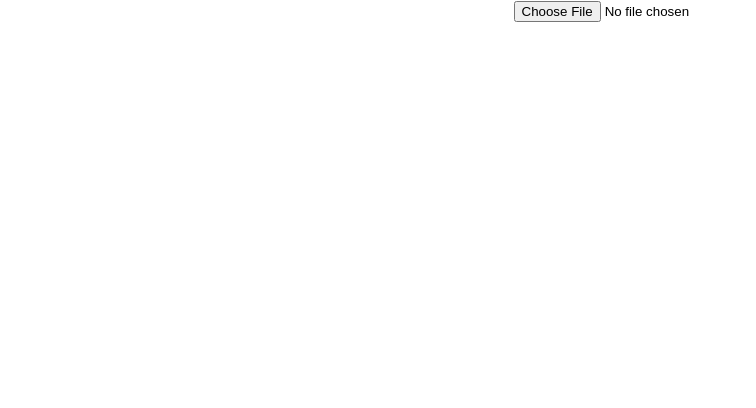
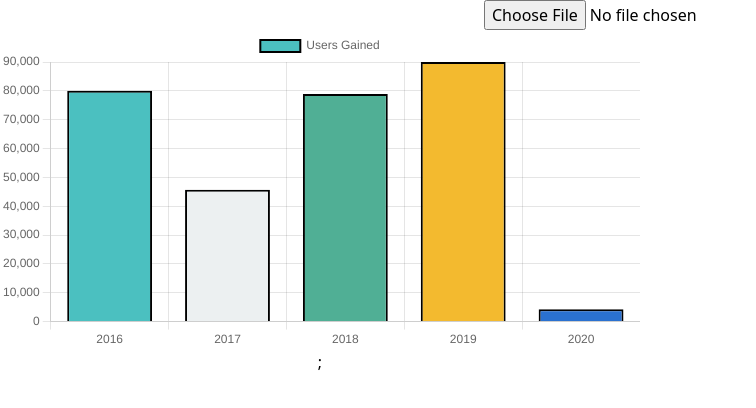
Before and after one commit to Cation-Coder6/Corridor-Hackathon, a React (Create React App) app in the folder hackathon-corridor/: page / in a window 1280 px wide. Shown: the top 408 px of the page, without its empty margins (0-756 px from the left). Built offline with nearby package versions, Linux system fonts and the light colour scheme.

Commit message:
bar graph implemented

```diff
--- a/hackathon-corridor/package.json
+++ b/hackathon-corridor/package.json
@@ -6,9 +6,11 @@
     "@testing-library/jest-dom": "^5.16.5",
     "@testing-library/react": "^13.4.0",
     "@testing-library/user-event": "^13.5.0",
+    "chart.js": "^4.2.1",
     "ml-confusion-matrix": "^2.0.0",
     "papaparse": "^5.4.1",
     "react": "^18.2.0",
+    "react-chartjs-2": "^5.2.0",
     "react-dom": "^18.2.0",
     "react-scripts": "5.0.1",
     "web-vitals": "^2.1.4"
@@ -36,5 +38,8 @@
       "last 1 firefox version",
       "last 1 safari version"
     ]
+  },
+  "devDependencies": {
+    "tailwindcss": "^3.2.7"
   }
 }
--- a/hackathon-corridor/src/App.js
+++ b/hackathon-corridor/src/App.js
@@ -1,10 +1,12 @@
 import './App.css';
 import CsvToJson from './components/CsvToJson';
+import Graphs from './components/Graphs/Graphs';
 
 function App() {
   return (
     <div className="App">
       <CsvToJson />
+      <Graphs />
     </div>
   );
 }
--- /dev/null
+++ b/hackathon-corridor/src/components/Graphs/Data.js
@@ -0,0 +1,32 @@
+export default [
+    {
+      id: 1,
+      year: 2016,
+      userGain: 80000,
+      userLost: 823
+    },
+    {
+      id: 2,
+      year: 2017,
+      userGain: 45677,
+      userLost: 345
+    },
+    {
+      id: 3,
+      year: 2018,
+      userGain: 78888,
+      userLost: 555
+    },
+    {
+      id: 4,
+      year: 2019,
+      userGain: 90000,
+      userLost: 4555
+    },
+    {
+      id: 5,
+      year: 2020,
+      userGain: 4300,
+      userLost: 234
+    }
+  ];
--- /dev/null
+++ b/hackathon-corridor/src/components/Graphs/Graphs.js
@@ -0,0 +1,31 @@
+import { useState } from "react";
+import Histogram from "./Histogram";
+import  UserData  from "./Data";
+
+function Graphs() {
+    const [userData, setUserData] = useState({
+        labels: UserData.map((data) => data.year),
+        datasets: [
+          {
+            label: "Users Gained",
+            data: UserData.map((data) => data.userGain),
+            backgroundColor: [
+              "rgba(75,192,192,1)",
+              "#ecf0f1",
+              "#50AF95",
+              "#f3ba2f",
+              "#2a71d0",
+            ],
+            borderColor: "black",
+            borderWidth: 2,
+          },
+        ],
+      });
+  return (
+    <div>
+        <Histogram chartData={userData}/>
+    </div>
+  )
+}
+
+export default Graphs
--- /dev/null
+++ b/hackathon-corridor/src/components/Graphs/Histogram.js
@@ -0,0 +1,13 @@
+import React from 'react'
+import { Bar } from "react-chartjs-2";
+import { Chart as ChartJS } from "chart.js/auto";
+
+function Histogram({ chartData }) {
+  return (
+    <div className='w-1/2'>
+      <Bar data={chartData} />;
+    </div>
+  )
+}
+
+export default Histogram
--- a/hackathon-corridor/src/index.css
+++ b/hackathon-corridor/src/index.css
@@ -1,13 +1,3 @@
-body {
-  margin: 0;
-  font-family: -apple-system, BlinkMacSystemFont, 'Segoe UI', 'Roboto', 'Oxygen',
-    'Ubuntu', 'Cantarell', 'Fira Sans', 'Droid Sans', 'Helvetica Neue',
-    sans-serif;
-  -webkit-font-smoothing: antialiased;
-  -moz-osx-font-smoothing: grayscale;
-}
-
-code {
-  font-family: source-code-pro, Menlo, Monaco, Consolas, 'Courier New',
-    monospace;
-}
+@tailwind base;
+@tailwind components;
+@tailwind utilities;
--- /dev/null
+++ b/hackathon-corridor/tailwind.config.js
@@ -0,0 +1,10 @@
+// /** @type {import('tailwindcss').Config} */
+module.exports = {
+  content: [
+    "./src/**/*.{js,jsx,ts,tsx}",
+  ],
+  theme: {
+    extend: {},
+  },
+  plugins: [],
+}
```
Also changed, not shown: 2 other files (tests, documents, lock files or other folders).
